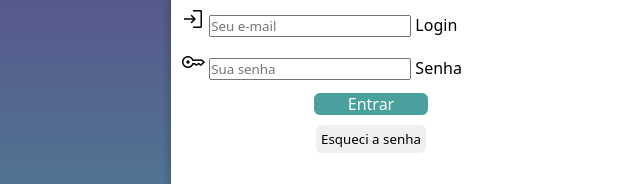
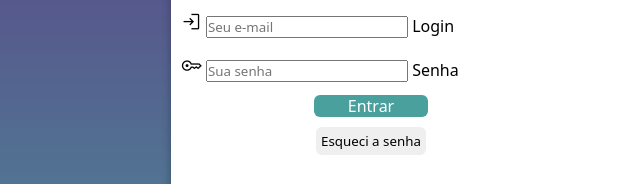
Before and after one commit to raphaelbusquet/projeto-login, a plain HTML site: page index.html in a window 1280 px wide. Shown: the part 307-491 px from the top of the page, 69-709 px from the left. Drawn offline with nearby package versions, Linux system fonts and the light colour scheme.

Commit message:
Agora sim eu terminei

```diff
--- a/estilos/media-query.css
+++ b/estilos/media-query.css
@@ -2,7 +2,7 @@
 
 /* Configuração para outras telas */
 
-@media screen and (min-width: 768px) and (max-width: 992px) {
+@media screen and (min-width: 768px) and (max-width: 992px) { /* COnfiguração para Tablets*/
 
     body {
         background-image: linear-gradient(to top, #49a09d, #5f2c82);
@@ -10,6 +10,7 @@
 
     section#login {
         width: 80vw;
+        height: 370px;
     }
 
     section#login > div#imagem {
@@ -24,7 +25,7 @@
     }
 }
 
-@media screen and (min-width: 992px) and (max-width: 1200px) {
+@media screen and (min-width: 992px) and (max-width: 1200px) { /* Configuração para Desktop */
 
     body {
         background-image: linear-gradient(to top, #49a09d, #5f2c82);
@@ -32,6 +33,7 @@
 
     section#login {
         width: 950px;
+        height: 500px;
     }
 
     section#login > div#imagem {
@@ -46,7 +48,7 @@
     }
 }
 
-@media screen and (min-width: 1200px) {
+@media screen and (min-width: 1200px) { /* Configuração para TV */
 
     body {
         background-image: linear-gradient(to top, #49a09d, #5f2c82);
--- a/estilos/style.css
+++ b/estilos/style.css
@@ -43,7 +43,6 @@ section#login {
     position: absolute;
     left: 50%;
     top: 50%;
-    transform: translate(-50%, -50%);
     overflow: hidden;
 
     background-color: white;
@@ -53,6 +52,7 @@ section#login {
     box-shadow: 0px 0px 10px rgba(0, 0, 0, 0.299);
     transition: width .2s, height .2s;
     transition-timing-function: ease;
+    transform: translate(-50%, -50%);
 }
 
 section#login > div#imagem {
@@ -100,7 +100,7 @@ form > div.campo {
     margin-bottom: 13px;
     display: block;
     width: 110%;
-    height: 100%;
+    height: 90%;
 }
 
 .botao {
@@ -115,6 +115,11 @@ form > div.campo {
     background-color: rgba(83, 82, 82, 0.884);
     color: white;
     text-decoration: underline;
+    cursor: pointer;
     transition: .3s ease-in-out;
-    cursor: pointer;
 }
+
+div.campo > span {
+    font-size: 1.3em;
+    padding-top: 5px;
+}
```
Also changed, not shown: index.html (+2 -2 lines).
